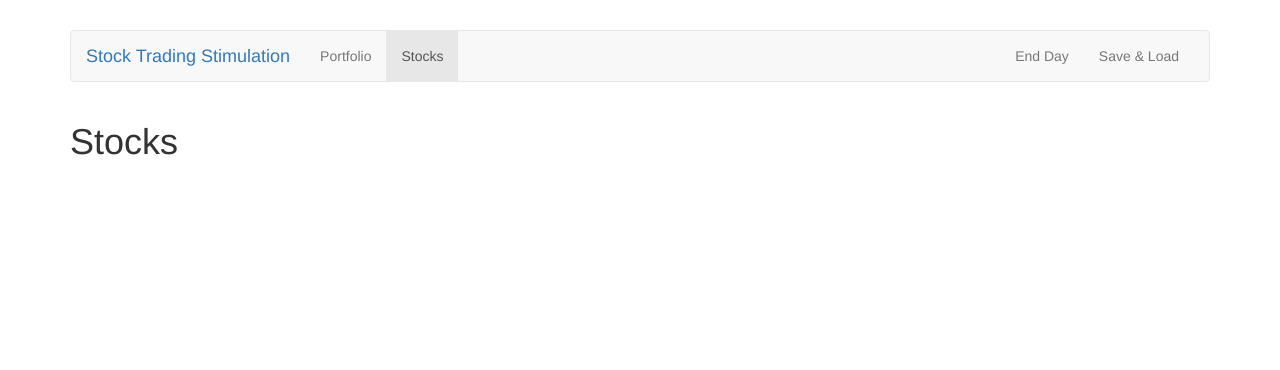
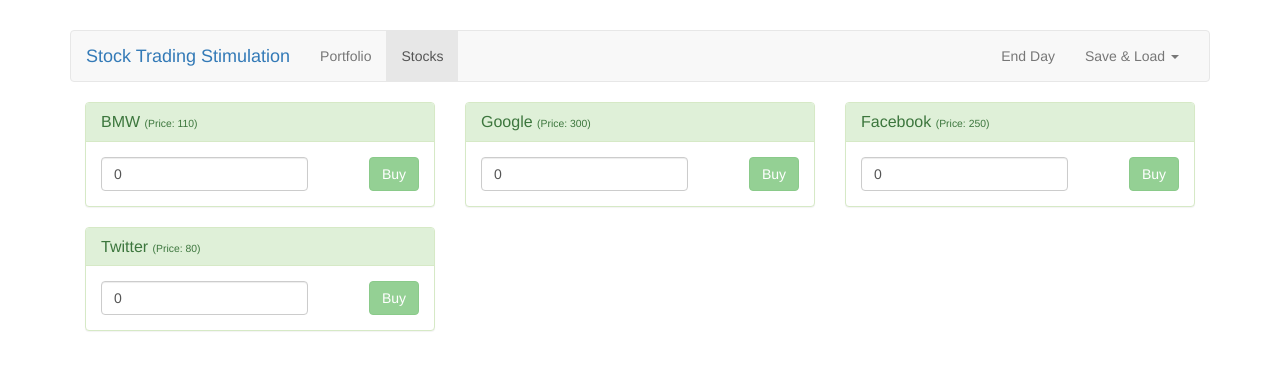
Before and after one commit to TheKinng96/VueStockTradingStimulation, a Vue app: page /stocks in a window 1280 px wide. Shown: the top 370 px of the page. Built offline with nearby package versions, Linux system fonts and the light colour scheme.

Commit message:
buy button on stage

```diff
--- a/src/components/Header.vue
+++ b/src/components/Header.vue
@@ -19,7 +19,7 @@
                 role="button"
                 aria-haspopup="true"
                 aria-expanded="false"
-            >Save & Load</a>
+            >Save & Load <span class="caret"></span></a>
             <ul class="dropdown-menu">
               <li><a href="#">Save Data</a></li>
               <li><a href="#">Load Data</a></li>
--- a/src/components/stocks/Stock.vue
+++ b/src/components/stocks/Stock.vue
@@ -1,3 +1,43 @@
 <template>
-  <h1>Stocks stock</h1>
+  <div class="col-sm-6 col-md-4">
+    <div class="panel panel-success">
+      <div class="panel-heading">
+        <h3 class="panel-title">{{stock.name}} <small>(Price: {{stock.price}})</small></h3>
+      </div>
+      <div class="panel-body">
+        <div class="pull-left">
+          <input type="number" placeholder="Quantity" class="form-control" v-model.number="quantity">
+        </div>
+        <div class="pull-right">
+          <button
+              class="btn btn-success"
+              @click="buyStock"
+              :disabled="quantity <= 0 || !Number.isInteger(quantity)"
+          >Buy</button>
+        </div>
+      </div>
+    </div>
+  </div>
 </template>
+
+<script>
+export default {
+  props: ['stock'],
+  data() {
+    return {
+      quantity: 0
+    }
+  },
+  methods: {
+    buyStock() {
+      const order = {
+        stockId: this.stock.id,
+        stockPrice: this.stock.price,
+        quantity:this.quantity
+      }
+      console.log(order)
+      this.quantity = 0
+    }
+  },
+}
+</script>
--- a/src/components/stocks/Stocks.vue
+++ b/src/components/stocks/Stocks.vue
@@ -1,3 +1,25 @@
 <template>
-  <h1>Stocks</h1>
+  <div>
+    <app-stock v-for="(stock, index) in stocks" :key="index" :stock="stock"></app-stock>
+  </div>
 </template>
+
+<script>
+import Stock from './Stock.vue'
+
+export default {
+  data() {
+    return {
+      stocks: [
+        {id: 1, name: 'BMW', price: 110},
+        {id: 2, name: 'Google', price: 300},
+        {id: 3, name: 'Facebook', price: 250},
+        {id: 4, name: 'Twitter', price: 80},
+      ]
+    }
+  },
+  components: {
+    appStock: Stock
+  }
+}
+</script>
```
